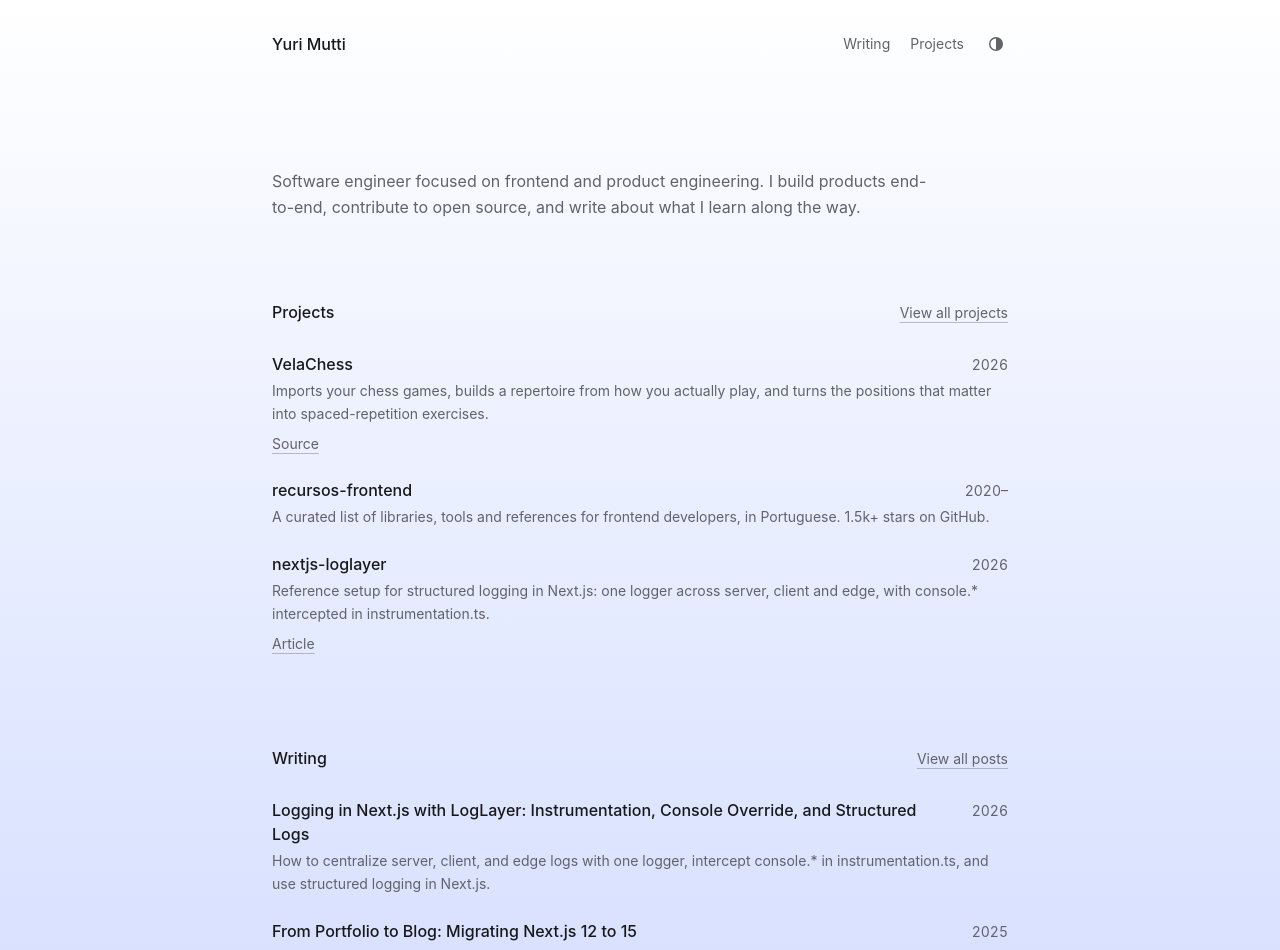
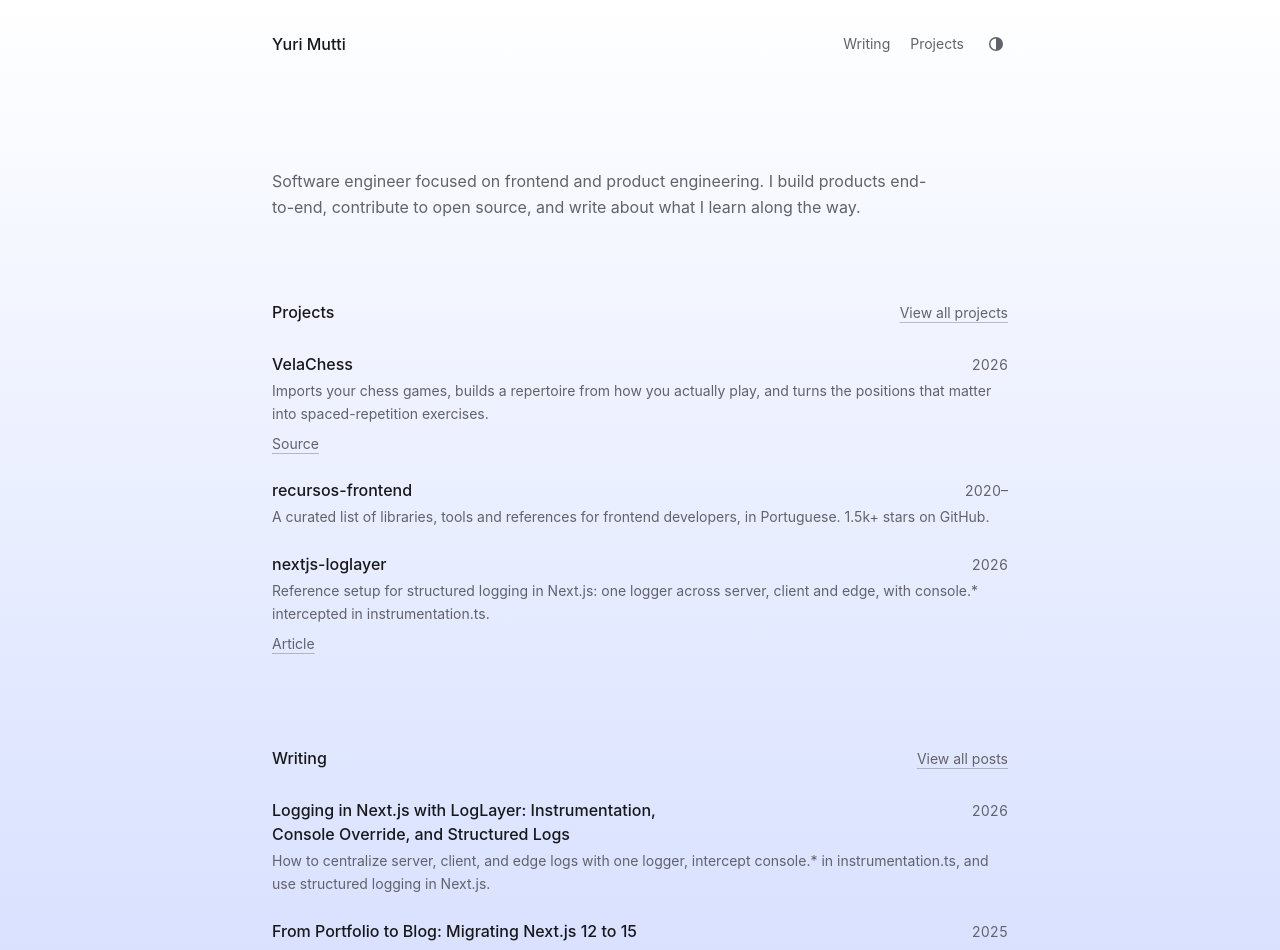
Before and after one commit to yurimutti/yurimutti.com, a Next.js app: page / in a window 1280 px wide. Shown: the top 950 px of the page. Built offline with nearby package versions, Linux system fonts and the light colour scheme.

Commit message:
style(typography): enable antialiasing and balanced text wrapping

```diff
--- a/src/styles/globals.css
+++ b/src/styles/globals.css
@@ -96,8 +96,19 @@
   }
 
   body {
-    @apply font-sans text-foreground;
+    @apply font-sans text-foreground antialiased;
     background-image: var(--gradient-background);
+    -webkit-tap-highlight-color: transparent;
+  }
+
+  h1,
+  h2,
+  h3 {
+    text-wrap: balance;
+  }
+
+  p {
+    text-wrap: pretty;
   }
 
   /* Reduced motion keeps color and opacity fades; movement is removed where
```
